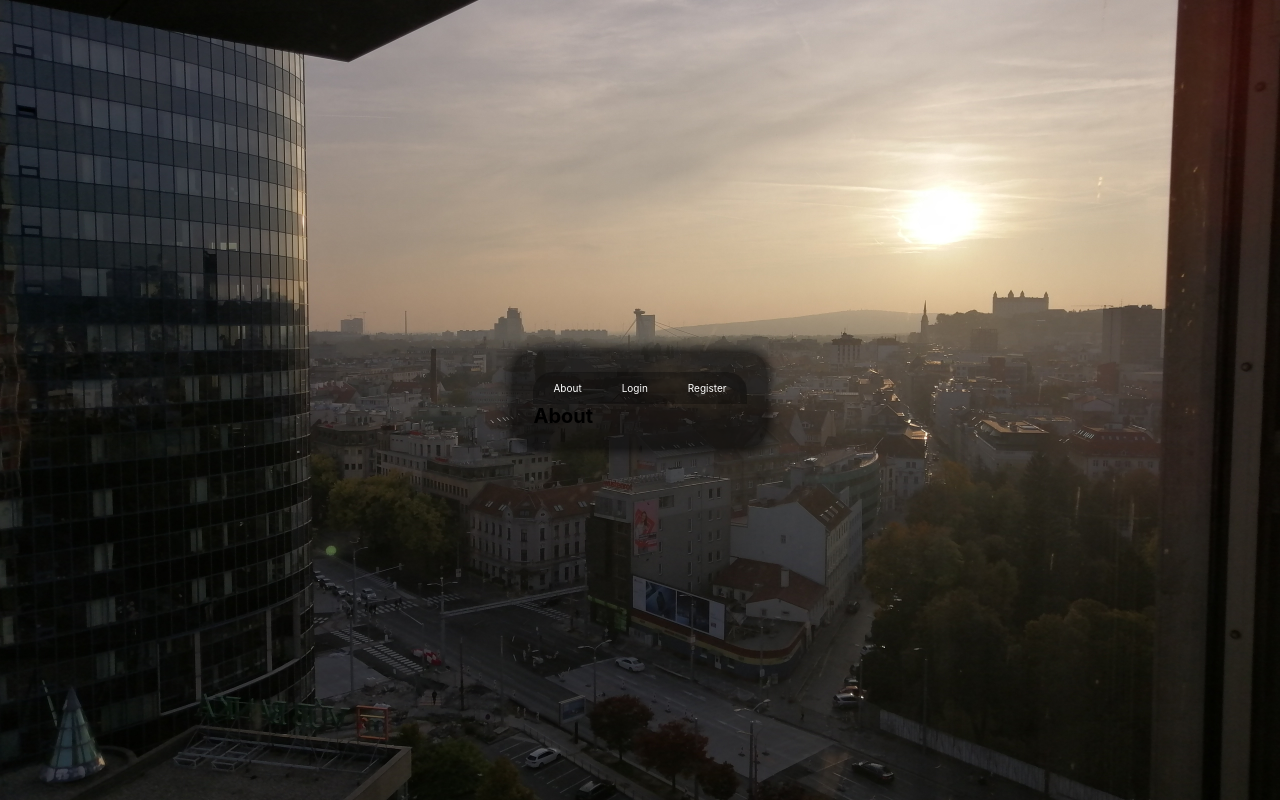
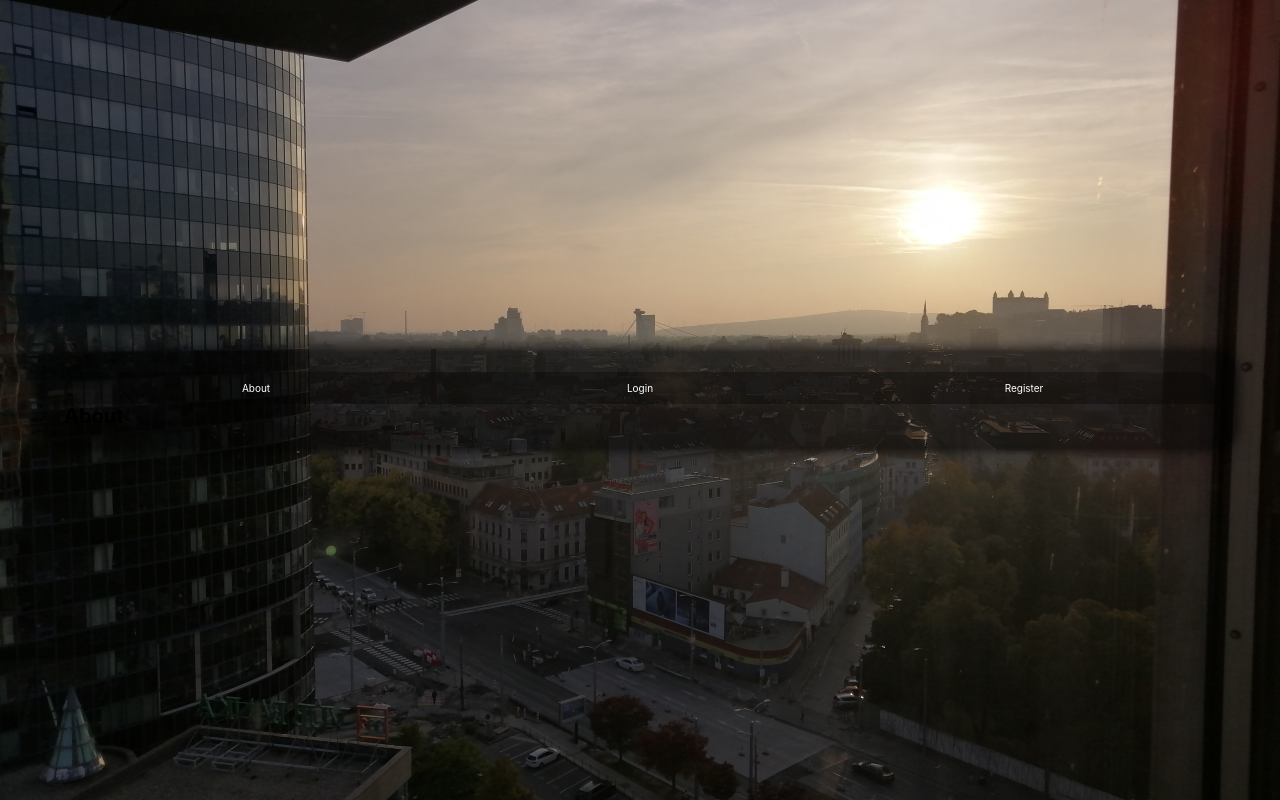
Before and after one commit to mrslvs/invoicing, a React (Create React App) app in the folder frontend/: page / in a window 1280 px wide. Built offline with nearby package versions, Linux system fonts and the light colour scheme.

Commit message:
styling header

```diff
--- a/frontend/src/Header.js
+++ b/frontend/src/Header.js
@@ -1,8 +1,9 @@
 import React from 'react';
+import './css/Header.css';
 
 const Header = ({ setSelection }) => {
     return (
-        <>
+        <header>
             <button onClick={(e) => setSelection(e.target.value)} value="about">
                 About
             </button>
@@ -12,7 +13,7 @@ const Header = ({ setSelection }) => {
             <button onClick={(e) => setSelection(e.target.value)} value="register">
                 Register
             </button>
-        </>
+        </header>
     );
 };
 
--- /dev/null
+++ b/frontend/src/css/Header.css
@@ -0,0 +1,29 @@
+header {
+    display: flex;
+    justify-content: center;
+    /* width: 100vw; */
+}
+
+button {
+    background-color: rgba(0, 0, 0, 0.3);
+    border: none;
+    color: white;
+    padding: 1rem 2rem 1rem 2rem;
+    font: inherit;
+    cursor: pointer;
+    outline: inherit;
+
+    width: 30vw;
+}
+
+button:nth-child(1) {
+    border-top-left-radius: 2rem;
+}
+
+button:nth-child(3) {
+    border-top-right-radius: 2rem;
+}
+
+button:hover {
+    background-color: rgba(0, 0, 0, 0.8);
+}
--- a/frontend/src/css/Home.css
+++ b/frontend/src/css/Home.css
@@ -2,40 +2,18 @@ main {
     height: 100vh;
     height: 100vh;
 
-  background-image: url("../images/background_landscape.jpg");
+    background-image: url('../images/background_landscape.jpg');
     background-size: cover;
     background-position: center;
+
     display: flex;
     justify-content: center;
     align-items: center;
 }
 
 .contentBox {
-  /* border: 1px solid white; */
     box-shadow: 0 0 1.5rem 0 black;
     border-radius: 2rem;
     background-color: rgba(0, 0, 0, 0.5);
     padding: 2rem;
 }
-
-button {
-  background-color: rgba(0, 0, 0, 0.3);
-  border: none;
-  color: white;
-  padding: 1rem 2rem 1rem 2rem;
-  font: inherit;
-  cursor: pointer;
-  outline: inherit;
-}
-
-button:nth-child(1) {
-  border-top-left-radius: 2rem;
-}
-
-button:nth-child(3) {
-  border-top-right-radius: 2rem;
-}
-
-button:hover {
-  background-color: rgba(0, 0, 0, 0.8);
-}
```
Also changed, not shown: 1 other file (tests, documents, lock files or other folders). Lines whose indentation alone changed are shown as unchanged.
